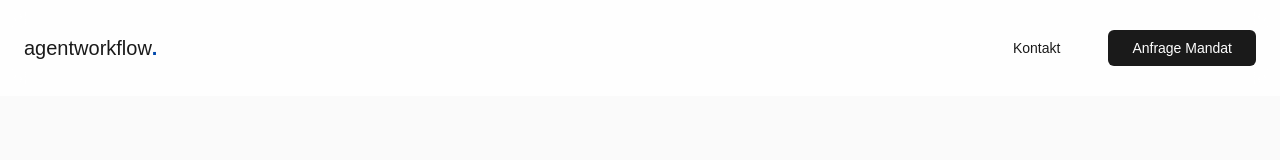
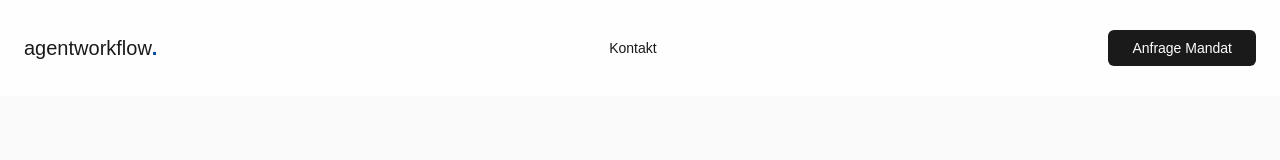
Before and after one commit to m-codex/agentworkflow, a Next.js app: page / in a window 1280 px wide. Shown: the top 160 px of the page. Built offline with nearby package versions, Linux system fonts and the light colour scheme; a web font is replaced by a local one.

Commit message:
Update Navigation.tsx

```diff
--- a/src/components/layout/Navigation.tsx
+++ b/src/components/layout/Navigation.tsx
@@ -15,7 +15,7 @@ export function Navigation() {
         </Link>
 
         {/* Links */}
-        <div className="flex items-center space-x-12">
+
           <Link
             href="#kontakt"
             className="text-sm font-light text-[#1A1A1A] hover:text-[#0047ab] transition-colors"
@@ -28,7 +28,7 @@ export function Navigation() {
           >
             Anfrage Mandat
           </Link>
-        </div>
+
       </nav>
     </header>
   );
```
